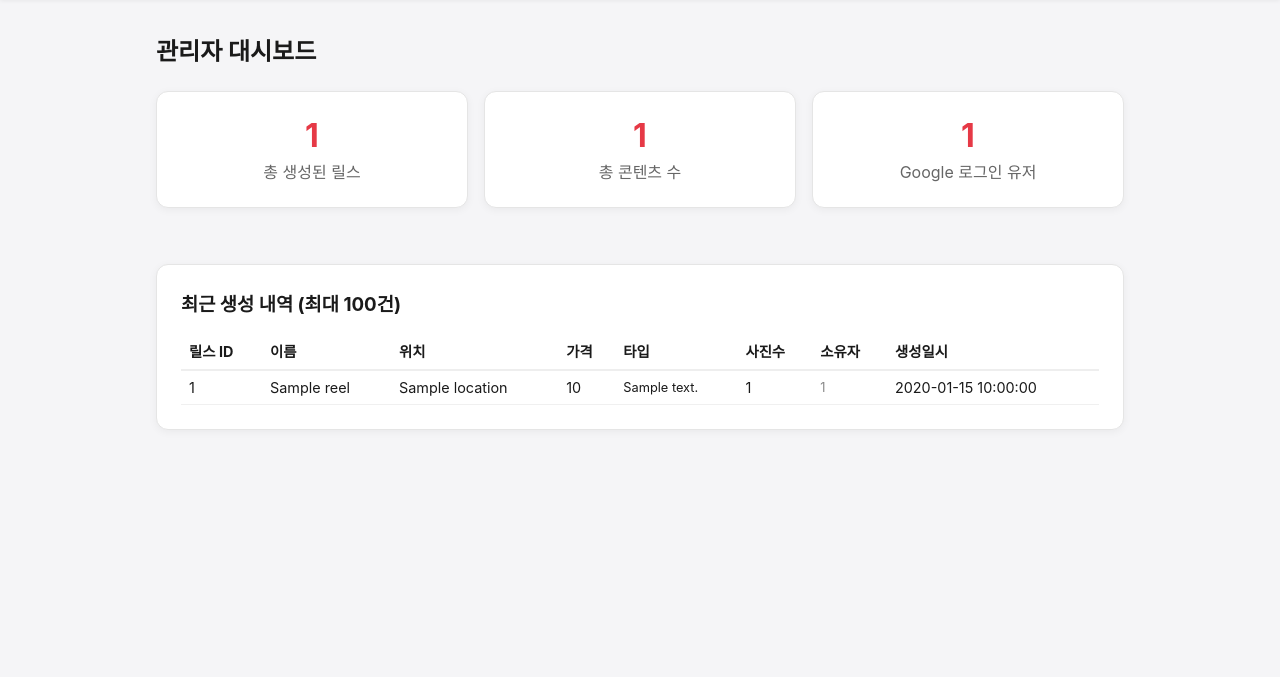
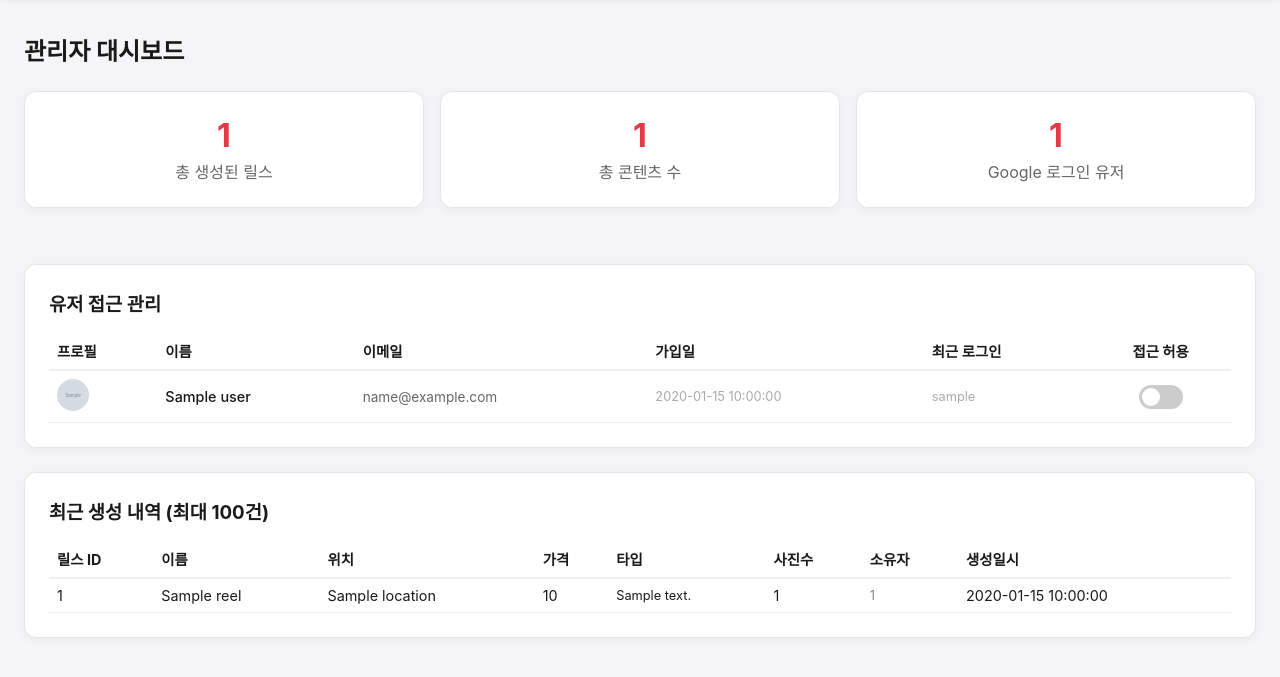
Before and after one commit to todok6240/reels-maker-by-claudecode, a Flask app: template templates/admin.html in a window 1280 px wide. Shown: the part 57-734 px from the top of the page. Run offline with Flask 3, Linux system fonts and the light colour scheme; the template is opened without the code that fills it: most values are stand-ins (such as "Sample title", 1, 10 or a date in 2020); grey boxes marked "Sample" are stand-in pictures.

Commit message:
유저 접근 관리, 자막 위치 슬라이더, 템플릿 프리뷰 확대
- 구글 유저 AES-256 암호화 저장 및 관리자 토글 허용/차단
- 관리자 대시보드 너비 확대 및 유저/릴스 테이블 분리
- 로그인 페이지 접근 거부 에러 메시지 표시
- 오른쪽 템플릿 프리뷰 패널 50% 확대 (150×267px)
- 자막 위치 슬라이더 추가 (상위 20%~하위 80% 실시간 미리보기 + 영상 반영)

Co-Authored-By: Claude Sonnet 4.6 <noreply@anthropic.com>

```diff
--- a/app.py
+++ b/app.py
@@ -23,6 +23,7 @@ from flask import Flask, render_template, request, jsonify, send_from_directory,
 from authlib.integrations.flask_client import OAuth
 from dotenv import load_dotenv
 import redis
+from database import upsert_user, is_user_allowed, set_user_allowed, list_users
 
 load_dotenv(os.path.join(os.path.dirname(__file__), ".env"))
 
@@ -124,6 +125,12 @@ def login_required(f):
     def decorated(*args, **kwargs):
         if "user" not in session:
             return redirect(url_for("login"))
+        user = session["user"]
+        # Google 로그인 유저는 is_allowed 확인 (admin은 항상 허용)
+        if user.get("type") == "google":
+            email = user.get("email", "")
+            if email not in ADMIN_EMAILS and not is_user_allowed(user.get("sub", "")):
+                return render_template("login.html", login_bg=None, error="접근 권한이 없습니다. 관리자에게 문의해주세요."), 403
         return f(*args, **kwargs)
     return decorated
 
@@ -279,11 +286,17 @@ def auth_google_callback():
     userinfo = token.get("userinfo")
     if not userinfo:
         return redirect(url_for("login"))
+    google_sub = userinfo.get("sub", "")
+    email      = userinfo.get("email", "")
+    name       = userinfo.get("name", "")
+    picture    = userinfo.get("picture", "")
+    upsert_user(google_sub, email, name, picture)
     session["user"] = {
-        "type": "google",
-        "name": userinfo.get("name", ""),
-        "email": userinfo.get("email", ""),
-        "picture": userinfo.get("picture", ""),
+        "type":    "google",
+        "sub":     google_sub,
+        "name":    name,
+        "email":   email,
+        "picture": picture,
     }
     return redirect(url_for("index"))
 
@@ -577,7 +590,11 @@ def api_make():
 
     ai_captions_raw = _redis.get(f"ai_captions:{sid}")
     ai_captions = json.loads(ai_captions_raw) if ai_captions_raw else None
-    visual = TEMPLATES.get(template_id, TEMPLATES["classic"])["visual"]
+    visual = dict(TEMPLATES.get(template_id, TEMPLATES["classic"])["visual"])
+    caption_y = data.get("caption_y", None)
+    if caption_y is not None:
+        y = max(0.20, min(0.80, int(caption_y) / 100))
+        visual["text_y_ratio"] = y
 
     def run():
         set_progress(sid, {"status": "running", "message": ""})
@@ -618,11 +635,12 @@ def output_file(sid, filename):
 @app.route("/admin")
 @admin_required
 def admin():
-    conn = __import__("database").get_conn()
+    from database import get_conn
+    conn = get_conn()
     stats = {
         "total_reels":       conn.execute("SELECT COUNT(*) FROM reels").fetchone()[0],
         "total_restaurants": conn.execute("SELECT COUNT(*) FROM restaurants").fetchone()[0],
-        "total_users":       conn.execute("SELECT COUNT(DISTINCT owner_id) FROM reels WHERE owner_id NOT LIKE '________-____-____-____-____________'").fetchone()[0],
+        "total_users":       conn.execute("SELECT COUNT(*) FROM users").fetchone()[0],
     }
     reels = conn.execute("""
         SELECT r.name, r.location, r.price, r.created_at,
@@ -633,7 +651,17 @@ def admin():
         LIMIT 100
     """).fetchall()
     conn.close()
-    return render_template("admin.html", stats=stats, reels=[dict(r) for r in reels])
+    users = list_users()
+    return render_template("admin.html", stats=stats, reels=[dict(r) for r in reels], users=users)
+
+
+@app.route("/admin/users/<int:user_id>/toggle", methods=["POST"])
+@admin_required
+def admin_toggle_user(user_id):
+    data = request.json or {}
+    allowed = bool(data.get("allowed", False))
+    set_user_allowed(user_id, allowed)
+    return jsonify({"ok": True, "allowed": allowed})
 
 
 if __name__ == "__main__":
--- a/make_reels.py
+++ b/make_reels.py
@@ -256,6 +256,16 @@ def draw_caption(img: Image.Image, text: str, visual: dict = None) -> Image.Imag
     img = img.convert("RGBA")
     w, h = img.size
 
+    # 커스텀 y 위치 (슬라이더에서 전달, 0.20~0.80)
+    custom_y = visual.get("text_y_ratio", None)
+    if custom_y is not None:
+        text_y_ratio = float(custom_y)
+        text_position = "bottom" if text_y_ratio > 0.5 else "top"
+    elif text_position == "bottom":
+        text_y_ratio = 0.80
+    else:
+        text_y_ratio = 0.28
+
     grad_h = int(h * 0.38)
     gradient = np.zeros((h, w, 4), dtype=np.uint8)
 
@@ -264,13 +274,11 @@ def draw_caption(img: Image.Image, text: str, visual: dict = None) -> Image.Imag
         for y in range(grad_h):
             alpha = int(overlay_opacity * (y / grad_h) ** 1.8)
             gradient[h - grad_h + y, :, 3] = alpha
-        text_y_ratio = 0.80
     else:
         # 상단에서 아래로 내려오는 그라디언트 (기본)
         for y in range(grad_h):
             alpha = int(overlay_opacity * ((grad_h - y) / grad_h) ** 1.8)
             gradient[y, :, 3] = alpha
-        text_y_ratio = 0.28
 
     overlay = Image.fromarray(gradient, "RGBA")
     img = Image.alpha_composite(img, overlay)
--- a/requirements.txt
+++ b/requirements.txt
@@ -8,6 +8,7 @@ moviepy==2.2.1
 numpy==2.4.4
 pillow==11.3.0
 pillow-heif==1.3.0
+pycryptodome==3.23.0
 python-dotenv==1.2.2
 redis==7.4.0
 requests==2.33.1
--- a/static/js/main.js
+++ b/static/js/main.js
@@ -15,6 +15,48 @@ let contentType  = "food";   // 자막 AI 프롬프트 타입 (type-selector로
 let templateId   = (typeof window.TEMPLATE_ID !== "undefined" && window.TEMPLATE_ID) ? window.TEMPLATE_ID : "classic";  // 영상 비주얼 템플릿
 let sortableInstance = null;
 let step1Locked = false;
+
+// ── 자막 위치 슬라이더 ────────────────────────────────
+const captionYSlider = document.getElementById("caption-y-slider");
+const captionYLabel  = document.getElementById("caption-y-label");
+const PHONE_H = 267; // .tmpl-preview-phone 높이(px)
+
+function updateCaptionPreview(val) {
+  const ratio = val / 100;
+  // 텍스트 바 위치
+  const bar = document.querySelector(".tmpl-preview-text-bar");
+  if (bar) {
+    bar.classList.remove("top", "bottom");
+    bar.style.top    = Math.round(PHONE_H * ratio - 2) + "px";
+    bar.style.bottom = "auto";
+  }
+  // 오버레이 방향
+  const overlay = document.querySelector(".tmpl-preview-overlay");
+  const accent  = (typeof window.TEMPLATE_ACCENT !== "undefined") ? window.TEMPLATE_ACCENT : "#e63946";
+  if (overlay) {
+    overlay.classList.remove("top", "bottom");
+    if (val <= 50) {
+      overlay.style.top    = "0";
+      overlay.style.bottom = "auto";
+      overlay.style.background = `linear-gradient(to bottom, ${accent}cc, transparent)`;
+    } else {
+      overlay.style.bottom = "0";
+      overlay.style.top    = "auto";
+      overlay.style.background = `linear-gradient(to top, ${accent}cc, transparent)`;
+    }
+  }
+  // 레이블
+  if (captionYLabel) {
+    if (val <= 35)      captionYLabel.textContent = "위쪽";
+    else if (val <= 55) captionYLabel.textContent = "중간";
+    else                captionYLabel.textContent = "아래쪽";
+  }
+}
+
+if (captionYSlider) {
+  captionYSlider.addEventListener("input", () => updateCaptionPreview(parseInt(captionYSlider.value)));
+  updateCaptionPreview(parseInt(captionYSlider.value));
+}
 
 function lockStep1() {
   step1Locked = true;
@@ -452,6 +494,7 @@ document.getElementById("btn-make").addEventListener("click", async () => {
   lockStep3();
   const captions = [...document.querySelectorAll(".caption-input")].map(el => el.value);
 
+  const captionY = captionYSlider ? parseInt(captionYSlider.value) : null;
   await fetch("/api/make", {
     method: "POST",
     headers: { "Content-Type": "application/json" },
@@ -464,6 +507,7 @@ document.getElementById("btn-make").addEventListener("click", async () => {
       captions:     captions,
       content_type: contentType,
       template_id:  templateId,
+      caption_y:    captionY,
     })
   });
 
--- a/templates/admin.html
+++ b/templates/admin.html
@@ -1,6 +1,6 @@
 {% extends "base.html" %}
 {% block content %}
-<div style="max-width:1000px;margin:32px auto;padding:0 16px">
+<div style="max-width:1400px;margin:32px auto;padding:0 24px;overflow-x:auto">
   <h2 style="margin-bottom:24px">관리자 대시보드</h2>
 
   <!-- 통계 카드 -->
@@ -17,6 +17,52 @@
       <div style="font-size:2rem;font-weight:700;color:var(--color-primary)">{{ stats.total_users }}</div>
       <div style="color:#666;margin-top:4px">Google 로그인 유저</div>
     </div>
+  </div>
+
+  <!-- 유저 목록 -->
+  <div class="card" style="padding:24px;margin-bottom:24px">
+    <h3 style="margin-bottom:16px">유저 접근 관리</h3>
+    <div style="overflow-x:auto">
+    <table style="width:100%;border-collapse:collapse;font-size:0.9rem;min-width:600px">
+      <thead>
+        <tr style="border-bottom:2px solid #eee;text-align:left">
+          <th style="padding:8px">프로필</th>
+          <th style="padding:8px">이름</th>
+          <th style="padding:8px">이메일</th>
+          <th style="padding:8px">가입일</th>
+          <th style="padding:8px">최근 로그인</th>
+          <th style="padding:8px;text-align:center">접근 허용</th>
+        </tr>
+      </thead>
+      <tbody>
+        {% for u in users %}
+        <tr style="border-bottom:1px solid #f0f0f0" id="user-row-{{ u.id }}">
+          <td style="padding:8px">
+            {% if u.picture %}
+            <img src="{{ u.picture }}" style="width:32px;height:32px;border-radius:50%;object-fit:cover;">
+            {% else %}
+            <div style="width:32px;height:32px;border-radius:50%;background:#e0e0e0;display:flex;align-items:center;justify-content:center;font-size:0.8rem;color:#888">{{ u.name[0] | upper }}</div>
+            {% endif %}
+          </td>
+          <td style="padding:8px;font-weight:500">{{ u.name }}</td>
+          <td style="padding:8px;color:#666;font-size:0.85rem">{{ u.email }}</td>
+          <td style="padding:8px;color:#aaa;font-size:0.8rem;white-space:nowrap">{{ u.created_at }}</td>
+          <td style="padding:8px;color:#aaa;font-size:0.8rem;white-space:nowrap">{{ u.last_login }}</td>
+          <td style="padding:8px;text-align:center">
+            <label class="toggle-switch">
+              <input type="checkbox" class="user-toggle"
+                     data-id="{{ u.id }}"
+                     {% if u.is_allowed %}checked{% endif %}>
+              <span class="toggle-slider"></span>
+            </label>
+          </td>
+        </tr>
+        {% else %}
+        <tr><td colspan="6" style="padding:16px;text-align:center;color:#aaa">유저 없음</td></tr>
+        {% endfor %}
+      </tbody>
+    </table>
+  </div>
   </div>
 
   <!-- 릴스 목록 -->
@@ -56,4 +102,38 @@
     </div>
   </div>
 </div>
+
+<style>
+.toggle-switch { position:relative; display:inline-block; width:44px; height:24px; }
+.toggle-switch input { opacity:0; width:0; height:0; }
+.toggle-slider {
+  position:absolute; cursor:pointer; inset:0;
+  background:#ccc; border-radius:24px; transition:.2s;
+}
+.toggle-slider::before {
+  content:""; position:absolute;
+  height:18px; width:18px; left:3px; bottom:3px;
+  background:#fff; border-radius:50%; transition:.2s;
+}
+.toggle-switch input:checked + .toggle-slider { background:var(--color-primary); }
+.toggle-switch input:checked + .toggle-slider::before { transform:translateX(20px); }
+</style>
+
+<script>
+document.querySelectorAll(".user-toggle").forEach(cb => {
+  cb.addEventListener("change", async () => {
+    const id = cb.dataset.id;
+    const allowed = cb.checked;
+    const res = await fetch(`/admin/users/${id}/toggle`, {
+      method: "POST",
+      headers: { "Content-Type": "application/json" },
+      body: JSON.stringify({ allowed })
+    });
+    if (!res.ok) {
+      alert("변경 실패");
+      cb.checked = !allowed;
+    }
+  });
+});
+</script>
 {% endblock %}
--- a/templates/login.html
+++ b/templates/login.html
@@ -37,6 +37,12 @@
         <h1 class="login-title">rsMaker</h1>
         <p class="login-sub" data-i18n="login.subtitle">사진으로 릴스를 자동으로 만들어보세요</p>
 
+        {% if error %}
+        <div style="background:#fff0f0;border:1px solid var(--color-primary);color:var(--color-primary);border-radius:8px;padding:10px 14px;font-size:0.88rem;margin-bottom:16px;">
+          {{ error }}
+        </div>
+        {% endif %}
+
         <div class="login-actions">
           <a href="/auth/google" class="btn-login btn-google">
             <img src="https://www.gstatic.com/firebasejs/ui/2.0.0/images/auth/google.svg" alt="Google" width="20">
```
Also changed, not shown: crypto.py (added, +44 -0 lines), database.py (+74 -0 lines), static/css/style.css (+29 -3 lines), templates/index.html (+14 -4 lines).
